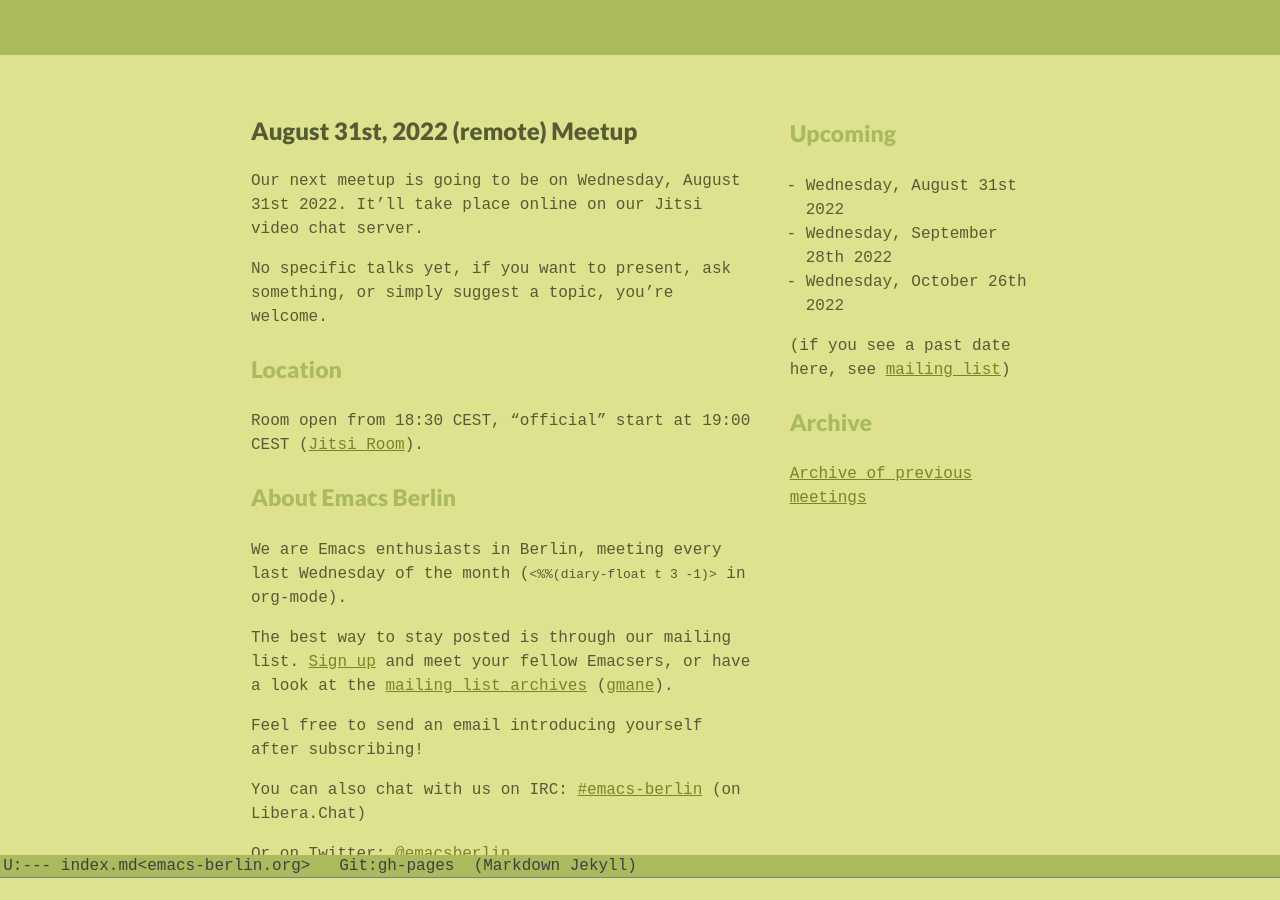
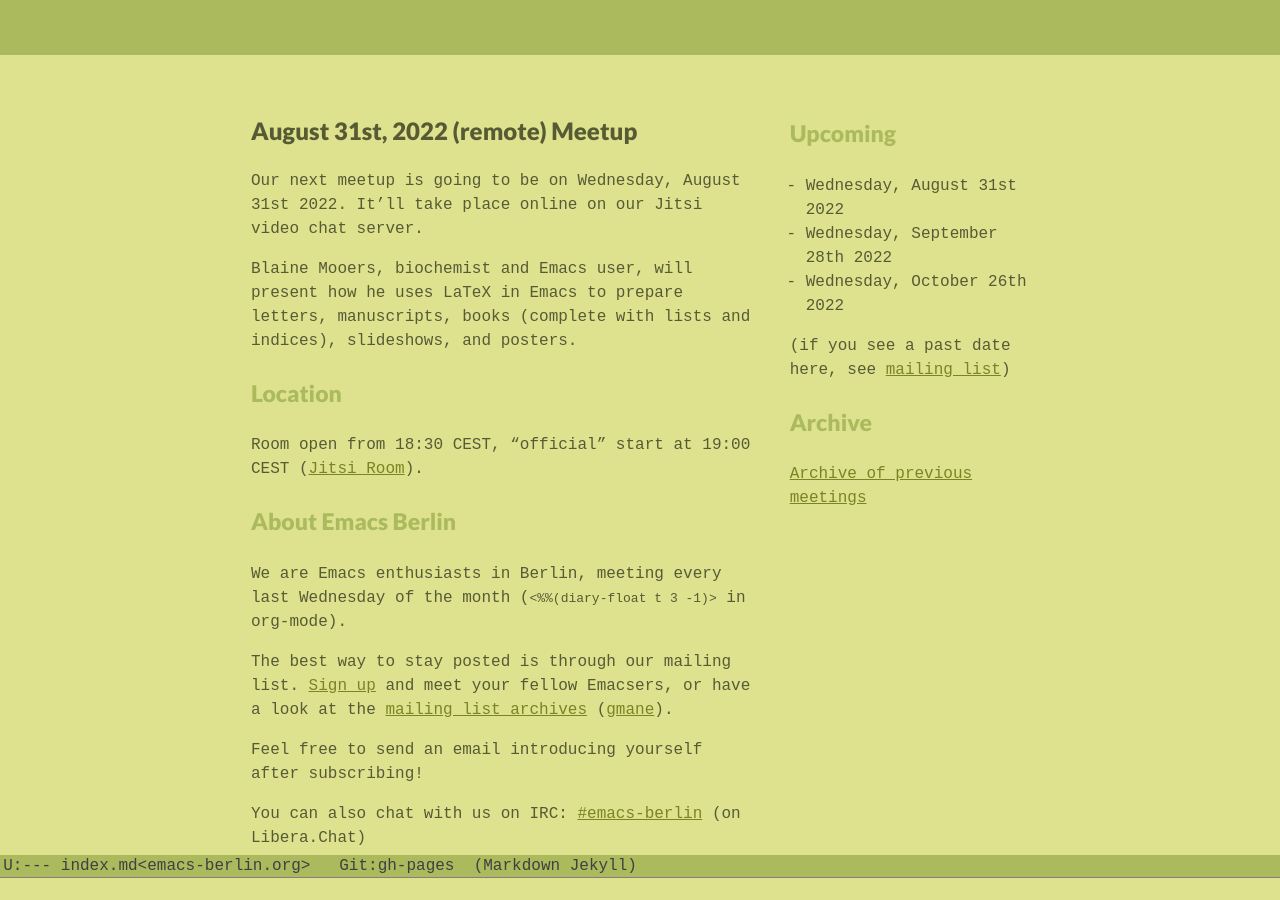
Before and after one commit to emacs-berlin/emacs-berlin.org, a Jekyll site: the page built from index.md, in a window 1280 px wide and 900 px high, scrolled down 354 px. Built offline with Jekyll 4.4.1, drawn with Linux system fonts in a browser that asks for light colours.

Commit message:
Add Blaine's talk on LaTeX

```diff
--- a/index.md
+++ b/index.md
@@ -18,9 +18,9 @@
 Our next meetup is going to be on Wednesday, August 31st 2022. It'll
 take place online on our Jitsi video chat server.
 
-No specific talks yet, if you want to present, ask something, or
-simply suggest a topic, you're welcome.
-
+Blaine Mooers, biochemist and Emacs user, will present how he uses
+LaTeX in Emacs to prepare letters, manuscripts, books (complete with
+lists and indices), slideshows, and posters.
 
 ### Location
 
```
